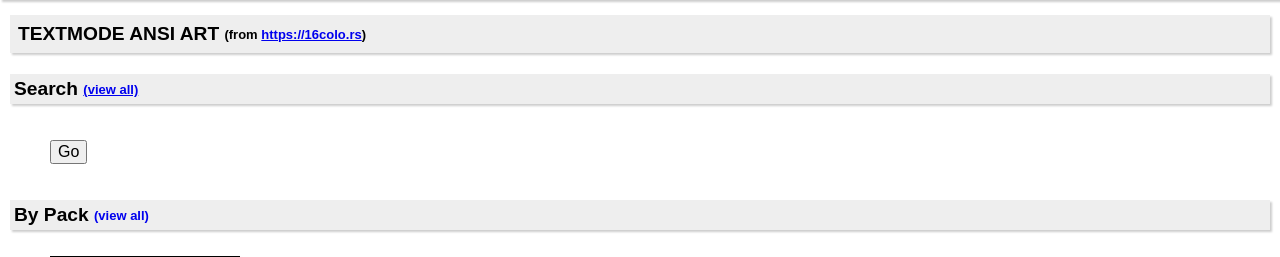
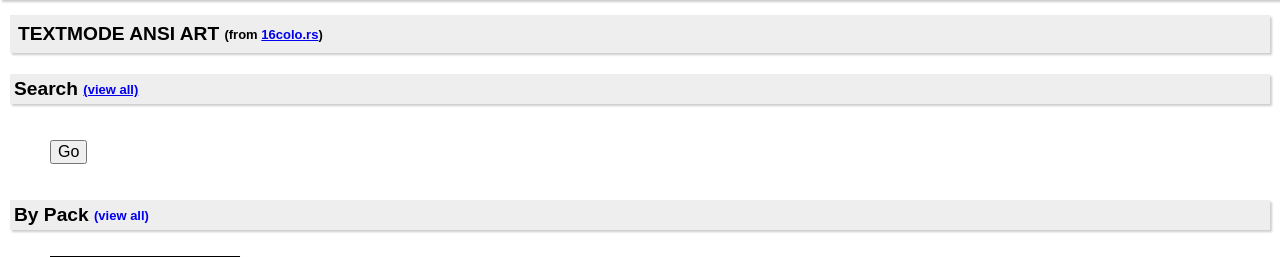
Before and after one commit to michael-lazar/ascii-server, a Django app: template ascii/textmode/templates/textmode/index.html in a window 1280 px wide. Shown: the part 38-295 px from the top of the page. Run offline with Django 4.2, Linux system fonts and the light colour scheme; the template is opened without the code that fills it: most values are stand-ins (such as "Sample title", 1, 10 or a date in 2020); grey boxes marked "Sample" are stand-in pictures; some libraries are stand-ins or nearby versions.

Commit message:
tweaking

```diff
--- a/ascii/textmode/templates/textmode/index.html
+++ b/ascii/textmode/templates/textmode/index.html
@@ -3,7 +3,7 @@
 {% load static %}
 
 {% block content %}
-  <h1>Textmode ANSI Art <span class="header-link">(from <a href="https://16colo.rs">https://16colo.rs</a>)</span>
+  <h1>Textmode ANSI Art <span class="header-link">(from <a href="https://16colo.rs">16colo.rs</a>)</span>
   </h1>
   <h2>Search <span class="header-link"><a href="{% url 'textmode-search' %}">(view all)</a></span></h2>
   <form method="get" class="searchbar" action="{% url 'textmode-search' %}">
```
